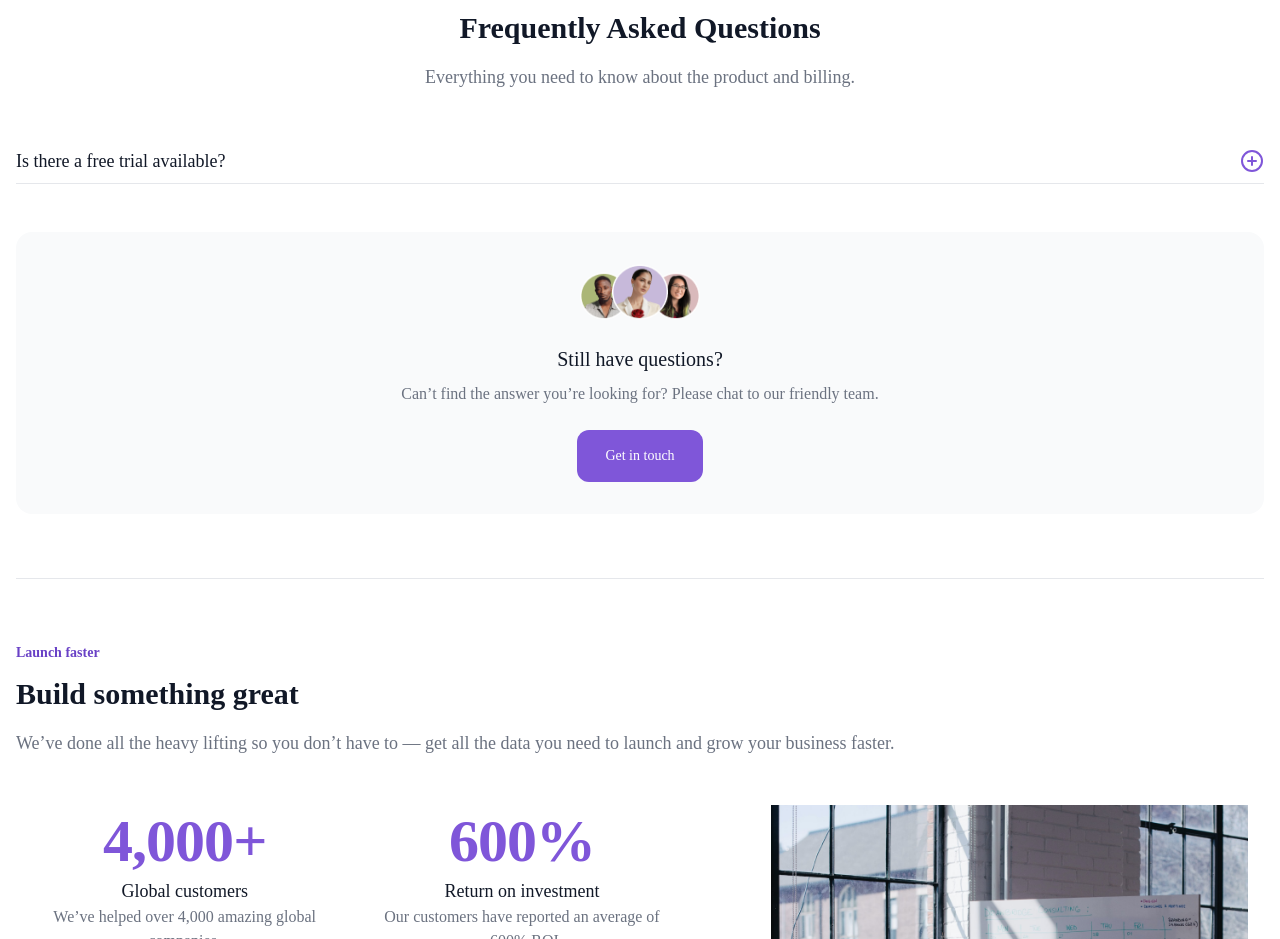
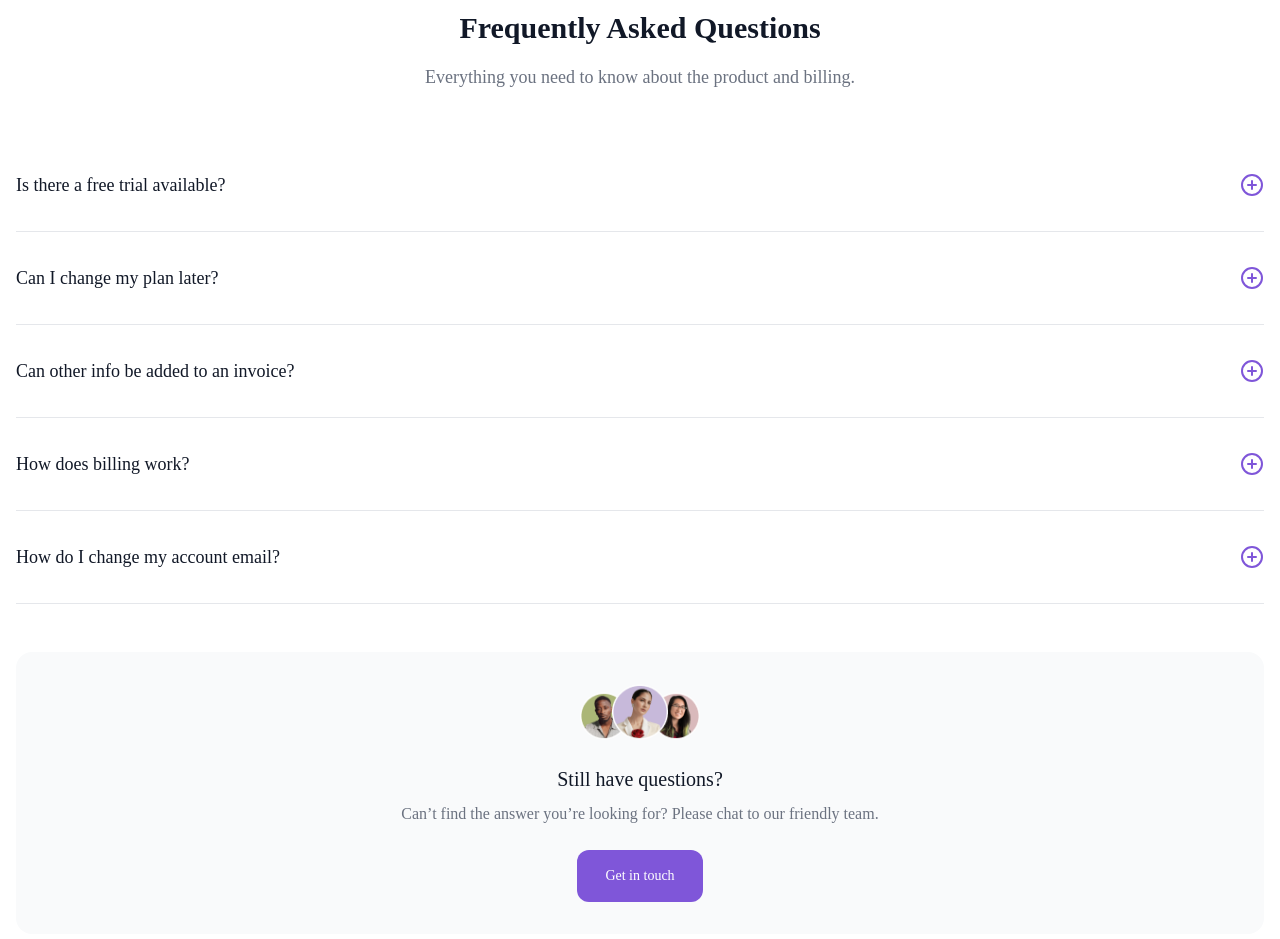
Before and after one commit to endan-917v/fe-training, a React (Vite) app: page / in a window 1280 px wide. Shown: the part 3880-4819 px from the top of the page. Built offline with nearby package versions, Linux system fonts and the light colour scheme.

Commit message:
Refactor accordion component styling to improve readability and alignment

```diff
--- a/src/components/Common/Accordion.tsx
+++ b/src/components/Common/Accordion.tsx
@@ -27,7 +27,7 @@ const AccordionTrigger = React.forwardRef<
     <AccordionPrimitive.Trigger
       ref={ref}
       className={cn(
-        "flex flex-1 items-center justify-between py-2 font-medium transition-all [&[data-state=open]>img]:rotate-45",
+        "flex flex-1 items-center justify-between py-2 font-medium transition-all [&[data-state=open]>img]:rotate-45 text-left",
         className
       )}
       {...props}
--- a/src/views/Home/index.tsx
+++ b/src/views/Home/index.tsx
@@ -231,14 +231,62 @@ export default function Home() {
         </p>
         <div className="mb-12">
           <Accordion type="single" collapsible>
-            <AccordionItem value="item-1">
+            <AccordionItem className="py-6" value="item-1">
               <AccordionTrigger className="text-lg text-gray-900">
                 Is there a free trial available?
               </AccordionTrigger>
-              <AccordionContent className="text-base leading-6 text-gray-500 max-w-[311px]">
+              <AccordionContent className="max-w-[311px] text-base leading-6 text-gray-500">
                 Yes, you can try us for free for 30 days. If you want,
                 we&rsquo;ll provide you with a free, personalized 30-minute
                 onboarding call to get you up and running as soon as possible.
+              </AccordionContent>
+            </AccordionItem>
+
+            <AccordionItem className="py-6" value="item-2">
+              <AccordionTrigger className="text-lg text-gray-900">
+                Can I change my plan later?
+              </AccordionTrigger>
+              <AccordionContent className="max-w-[311px] text-base leading-6 text-gray-500">
+                Lorem ipsum dolor sit amet consectetur adipisicing elit. Quia
+                repudiandae totam culpa iure, corporis iste quidem doloribus qui
+                nihil, eaque, quasi molestias harum sed rem amet modi. Corrupti,
+                quos sequi.
+              </AccordionContent>
+            </AccordionItem>
+
+            <AccordionItem className="py-6" value="item-3">
+              <AccordionTrigger className="text-lg text-gray-900">
+                Can other info be added to an invoice?
+              </AccordionTrigger>
+              <AccordionContent className="max-w-[311px] text-base leading-6 text-gray-500">
+                Lorem ipsum dolor sit, amet consectetur adipisicing elit. Libero
+                itaque asperiores dolorum sequi delectus nisi fuga eveniet.
+                Neque illum eos nemo voluptatibus. Quam, perspiciatis corrupti
+                ipsum mollitia alias est nemo!
+              </AccordionContent>
+            </AccordionItem>
+
+            <AccordionItem className="py-6" value="item-4">
+              <AccordionTrigger className="text-lg text-gray-900">
+                How does billing work?
+              </AccordionTrigger>
+              <AccordionContent className="max-w-[311px] text-base leading-6 text-gray-500">
+                Lorem ipsum dolor sit amet consectetur adipisicing elit. Ab
+                maiores saepe magnam fugiat nostrum quia iste porro fugit
+                quisquam? Nam quos distinctio cum quae vitae. Molestias
+                perspiciatis mollitia dolor. Dolore.
+              </AccordionContent>
+            </AccordionItem>
+
+            <AccordionItem className="py-6" value="item-5">
+              <AccordionTrigger className="text-lg text-gray-900">
+                How do I change my account email?
+              </AccordionTrigger>
+              <AccordionContent className="max-w-[311px] text-base leading-6 text-gray-500">
+                Lorem ipsum dolor sit amet consectetur, adipisicing elit. Iure
+                excepturi harum nostrum explicabo sunt molestias vel. Maiores
+                debitis vel eligendi exercitationem alias modi, ullam reiciendis
+                iure pariatur ipsa, sit illo.
               </AccordionContent>
             </AccordionItem>
           </Accordion>
```
